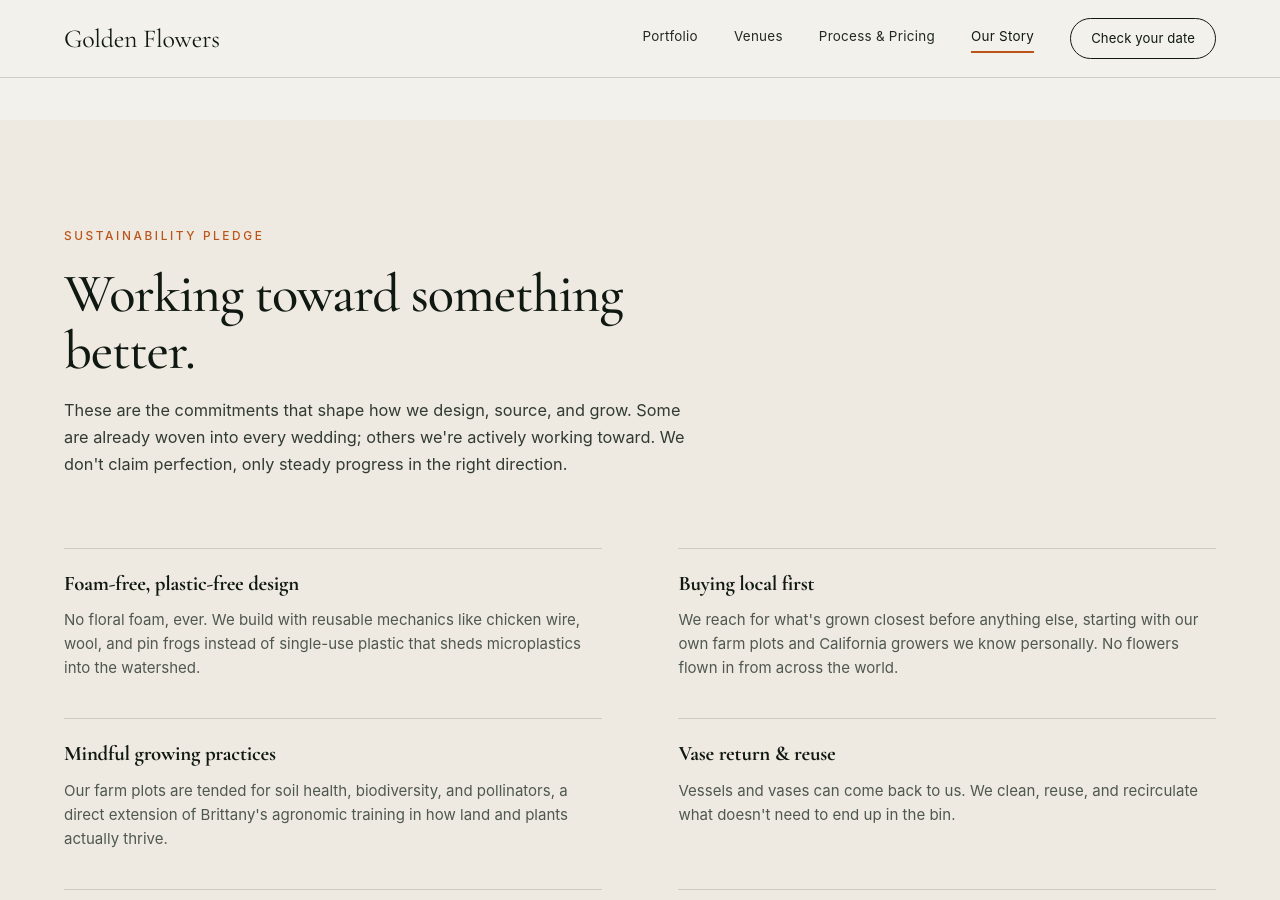
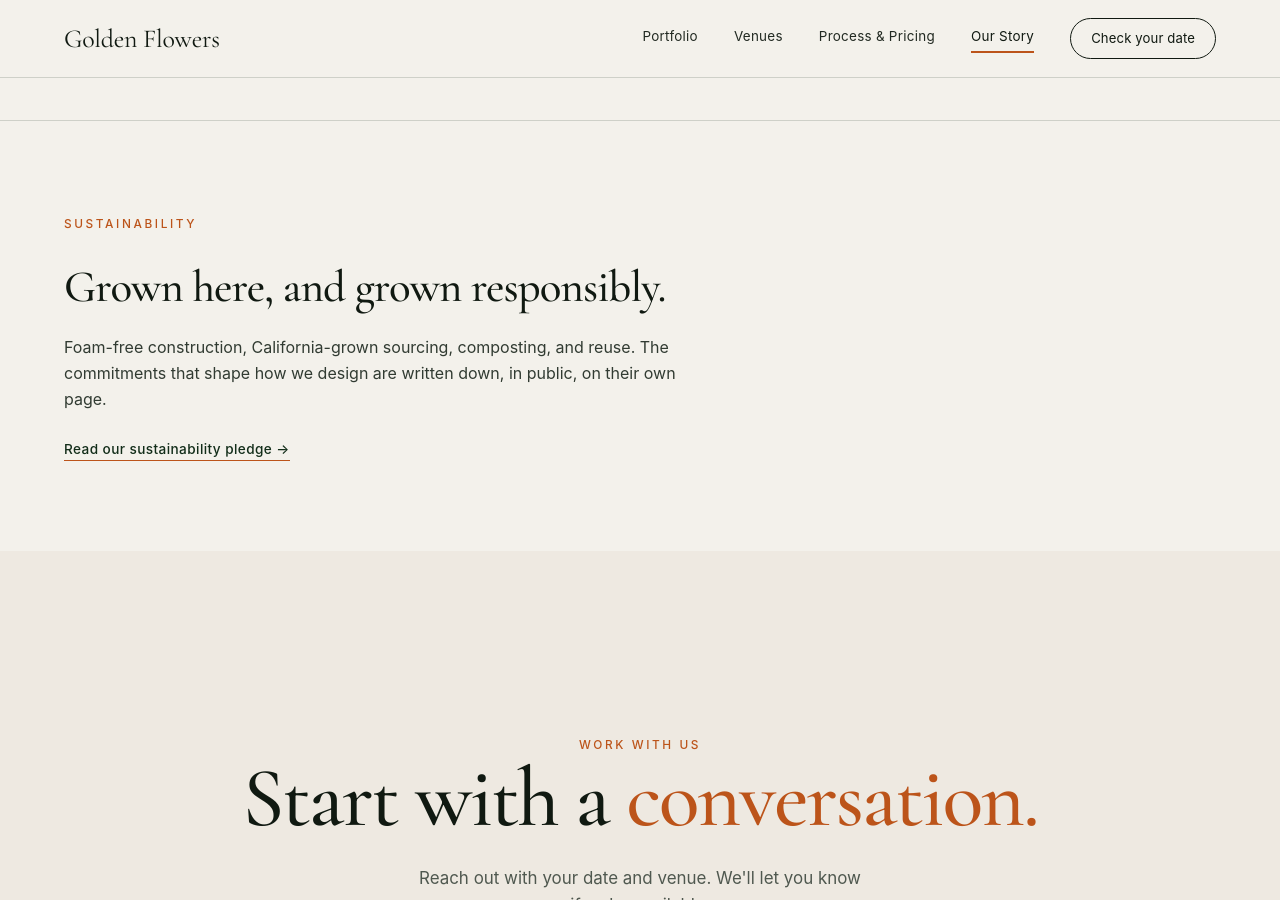
Before and after one commit to jshplhm/goldenflowers, a Jekyll site: the page built from about/index.md, in a window 1280 px wide and 900 px high, scrolled down 6025 px. Built offline with Jekyll 4.4.1, drawn with Linux system fonts in a browser that asks for light colours; some of the changed text lies outside the part shown.

Commit message:
Home/About/Venues flow: de-dup imagery, working aesthetic anchors, venue page bridge
- Home: Selected Weddings and the aesthetic cards shared three identical photos; grid tiles now use different shots of the same couples (emma-ross-14, jacqueline-brandon-05, camille-max-05) so the two sections read as proof vs. navigation
- Home: aesthetic cards linked to /portfolio?filter=..., which no script reads; now link to real section anchors on the portfolio page (ids added)
- About: replace the full embedded sustainability pledge with a short pointer to /sustainability, where the pledge already lives
- Venues: intro now leads with what venue pages offer instead of map instructions; new "Don't see your venue?" section bridges the list to the CTA for couples marrying elsewhere

Co-Authored-By: Claude Opus 4.8 <noreply@anthropic.com>

```diff
--- a/about/index.md
+++ b/about/index.md
@@ -170,7 +170,15 @@ canonical_url: https://goldenflorals.com/about
   </div>
 </section>
 
-{% include redesign-pledge.html %}
+<hr class="hr-line">
+
+<!-- SUSTAINABILITY POINTER (full pledge lives on /sustainability) -->
+<section class="mini">
+  <span class="lab">Sustainability</span>
+  <h2>Grown here, and grown responsibly.</h2>
+  <p>Foam-free construction, California-grown sourcing, composting, and reuse. The commitments that shape how we design are written down, in public, on their own page.</p>
+  <a href="{{ site.baseurl }}/sustainability" class="txt-link">Read our sustainability pledge &rarr;</a>
+</section>
 
 <!-- CLOSING -->
 <section class="cta">
--- a/venues/index.md
+++ b/venues/index.md
@@ -14,7 +14,7 @@ canonical_url: https://goldenflorals.com/venues
     <h1>We love this place.</h1>
   </div>
   <div class="mh-body">
-    <p class="mh-intro">Every name is linked to its pin on the map. Tap a featured venue to explore it.</p>
+    <p class="mh-intro">From lakefront estates to mountaintop lodges, these are the Sierra venues we know best. Tap a featured venue for design notes, typical budgets, and planning answers.</p>
     <ul class="map-legend map-legend--inline">
       <li><span class="lg-dot"></span> Featured</li>
       <li><span class="lg-dot sm"></span> More around the lake</li>
@@ -121,6 +121,14 @@ canonical_url: https://goldenflorals.com/venues
   </div>
 </header>
 
+<!-- DON'T SEE YOUR VENUE -->
+<section class="mini">
+  <span class="lab">Somewhere else?</span>
+  <h2>Don't see your venue?</h2>
+  <p>These are the venues we return to most, and only a fraction of where we've designed. We work across Lake Tahoe, Truckee, and the Sierra foothills, and we'll walk a new space before we propose a single stem.</p>
+  <a href="{{ site.baseurl }}/consultation-form" class="txt-link">Tell us where &rarr;</a>
+</section>
+
 <!-- CTA -->
 <section class="cta cta--tall">
   <span class="lab">Get started</span>
```
Also changed, not shown: index.md (+6 -6 lines), portfolio/index.md (+3 -3 lines).
